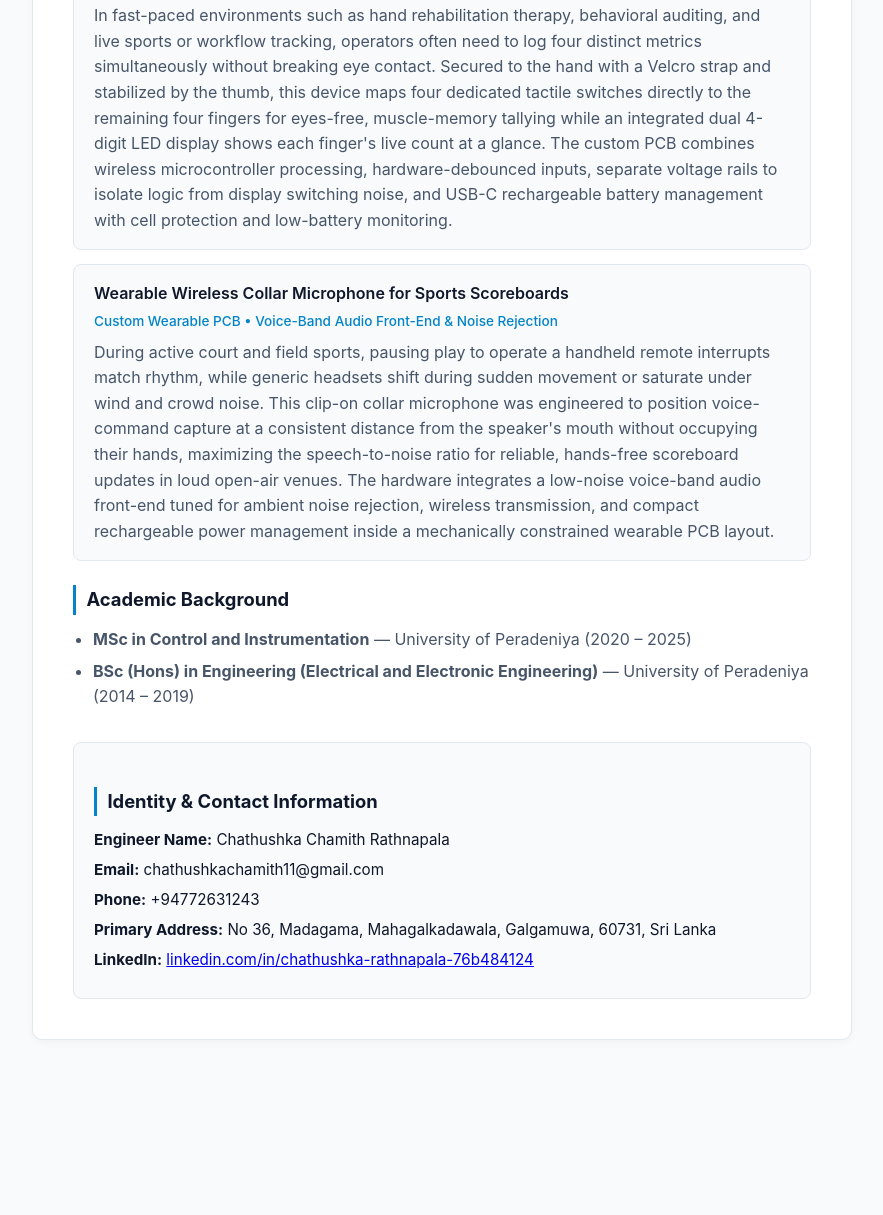
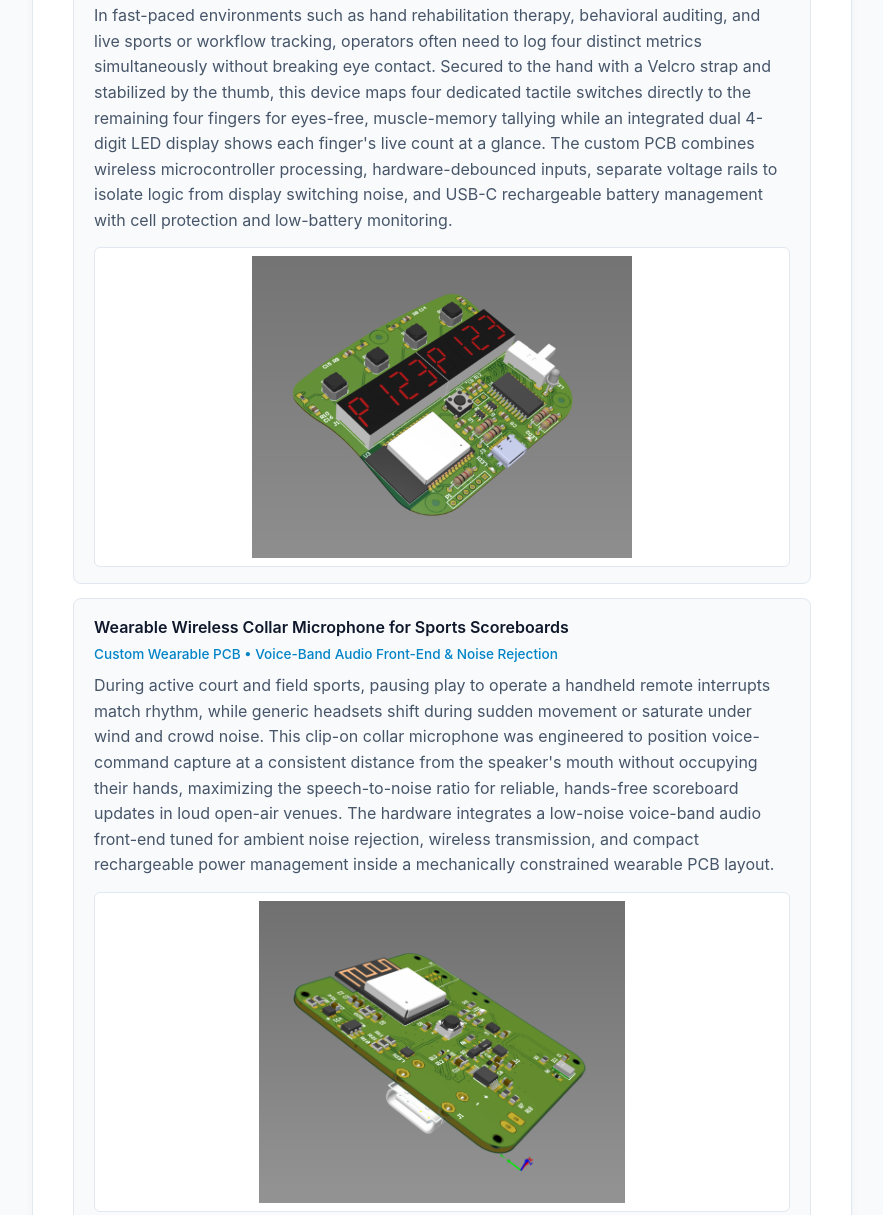
Before and after one commit to chathushkachamith/chathushkachamith.github.io, a plain HTML site: page index.html in a window 1280 px wide. Shown: the part 805-2020 px from the top of the page, without its empty margins (198-1081 px from the left). Before the commit the page ends 1877 px from the top, so only its background shows below. Drawn offline with Linux system fonts and the light colour scheme.

Commit message:
Add project images to index.html
Added images for project cards to enhance visual representation.

```diff
--- a/index.html
+++ b/index.html
@@ -87,6 +87,17 @@
     .project-card p {
       margin-bottom: 0;
     }
+    .project-img {
+      display: block;
+      width: 100%;
+      max-height: 320px;
+      object-fit: contain;
+      background-color: #ffffff;
+      border: 1px solid var(--border);
+      border-radius: 6px;
+      margin-top: 0.85rem;
+      padding: 0.5rem;
+    }
   </style>
 </head>
 <body>
@@ -119,6 +130,7 @@
       <p>
         In fast-paced environments such as hand rehabilitation therapy, behavioral auditing, and live sports or workflow tracking, operators often need to log four distinct metrics simultaneously without breaking eye contact. Secured to the hand with a Velcro strap and stabilized by the thumb, this device maps four dedicated tactile switches directly to the remaining four fingers for eyes-free, muscle-memory tallying while an integrated dual 4-digit LED display shows each finger's live count at a glance. The custom PCB combines wireless microcontroller processing, hardware-debounced inputs, separate voltage rails to isolate logic from display switching noise, and USB-C rechargeable battery management with cell protection and low-battery monitoring.
       </p>
+      <img class="project-img" src="1.png" alt="3D PCB Render - Wearable Quad-Channel Tactile Counter">
     </div>
 
     <div class="project-card">
@@ -127,6 +139,7 @@
       <p>
         During active court and field sports, pausing play to operate a handheld remote interrupts match rhythm, while generic headsets shift during sudden movement or saturate under wind and crowd noise. This clip-on collar microphone was engineered to position voice-command capture at a consistent distance from the speaker's mouth without occupying their hands, maximizing the speech-to-noise ratio for reliable, hands-free scoreboard updates in loud open-air venues. The hardware integrates a low-noise voice-band audio front-end tuned for ambient noise rejection, wireless transmission, and compact rechargeable power management inside a mechanically constrained wearable PCB layout.
       </p>
+      <img class="project-img" src="2.png" alt="3D PCB Render - Wearable Quad-Channel Tactile Counter">
     </div>
     <h2>Academic Background</h2>
     <ul>
```
